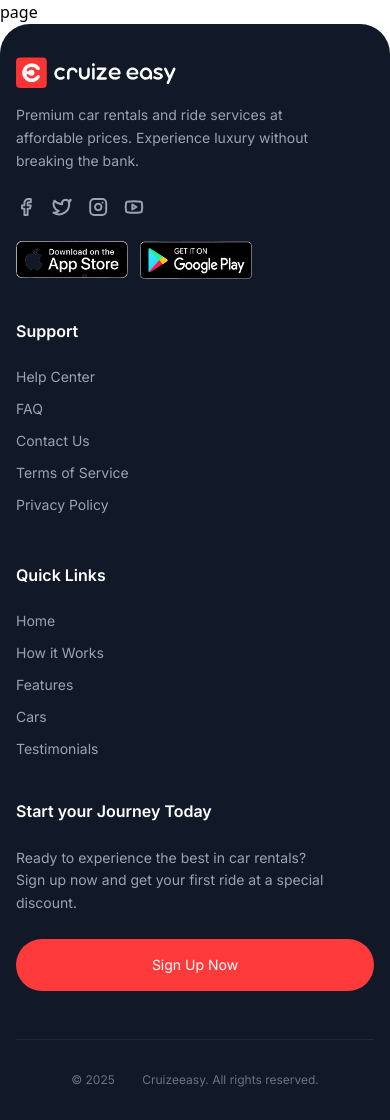
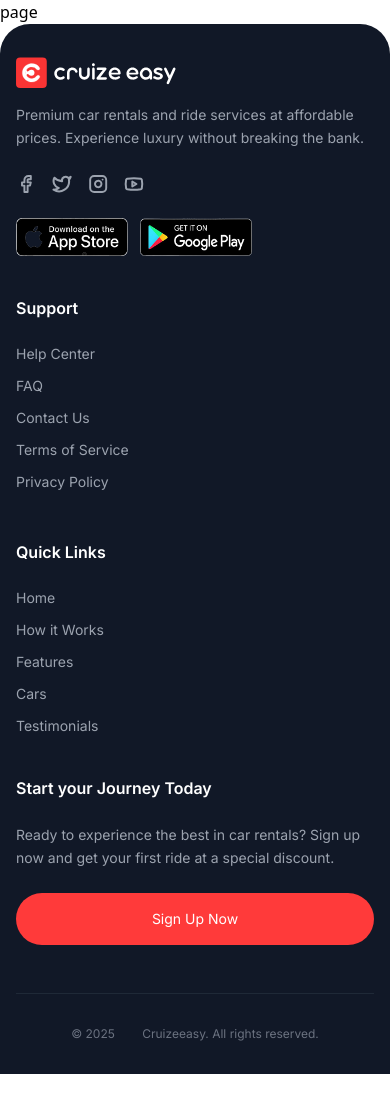
Before and after one commit to CruiZeEasy/cruize-easy-frontend, a Next.js app: page / in a window 390 px wide. After the commit the page ends 1074 px from the top, so only its background shows below. Built offline with nearby package versions, Linux system fonts and the light colour scheme.

Commit message:
changed the max-w on the footer

```diff
--- a/components/shared/Footer.tsx
+++ b/components/shared/Footer.tsx
@@ -60,7 +60,7 @@
               quality={100}
             />
 
-            <p className="text-sm leading-relaxed text-neutral-400 max-w-[20rem] mb-6">
+            <p className="text-sm leading-relaxed text-neutral-400 max-w-full md:max-w-[20rem] mb-6">
               Premium car rentals and ride services at affordable prices.
               Experience luxury without breaking the bank.
             </p>
@@ -136,9 +136,9 @@
                 Start your Journey Today
               </h3>
 
-              <p className="text-sm leading-relaxed text-neutral-400 mb-6 max-w-[20rem]">
-                Ready to experience the best in car rentals?
-                Sign up now and get your first ride at a special discount.
+              <p className="text-sm leading-relaxed text-neutral-400 mb-6 max-w-full md:max-w-[20rem]">
+                Ready to experience the best in car rentals? Sign up now and get
+                your first ride at a special discount.
               </p>
 
               <button
```
